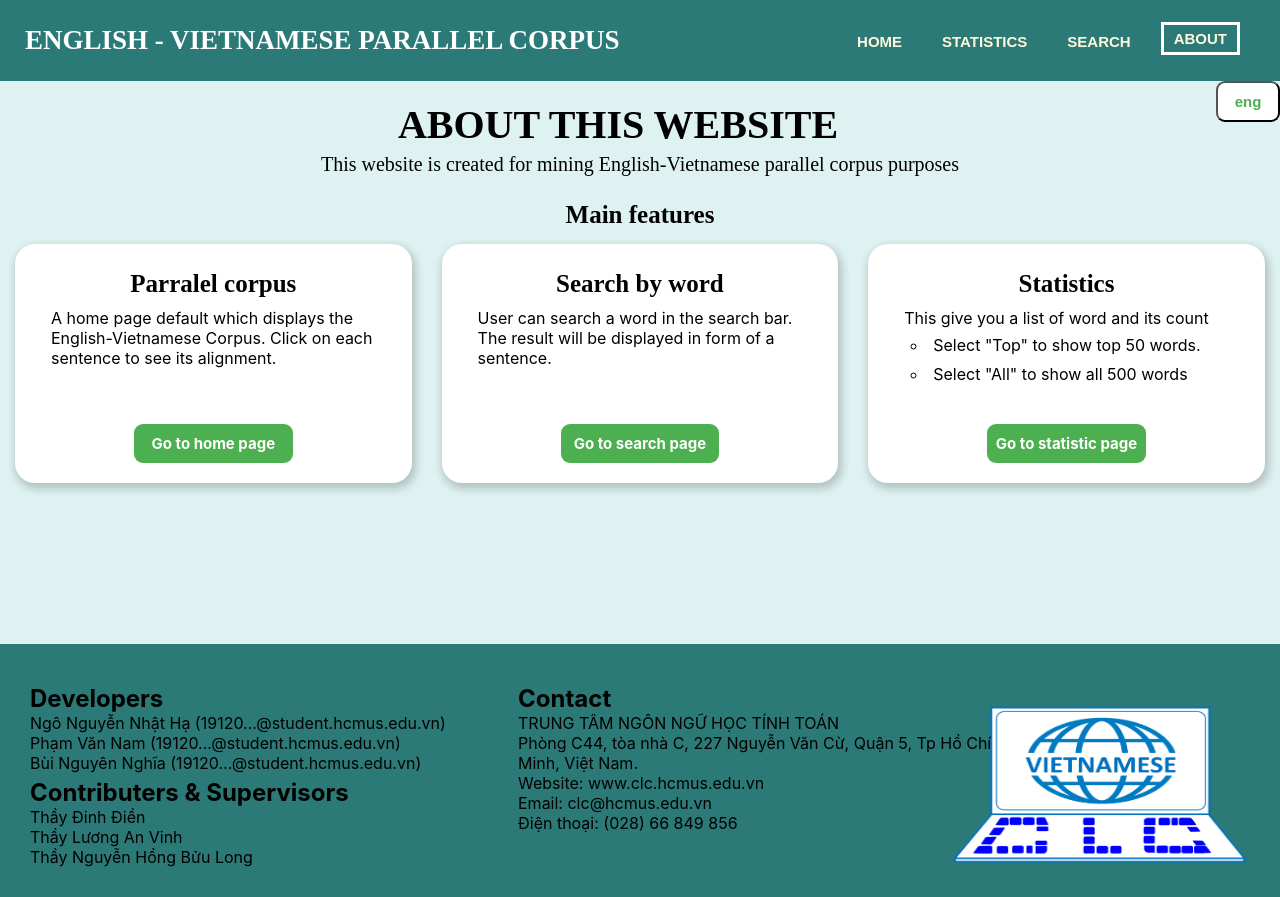
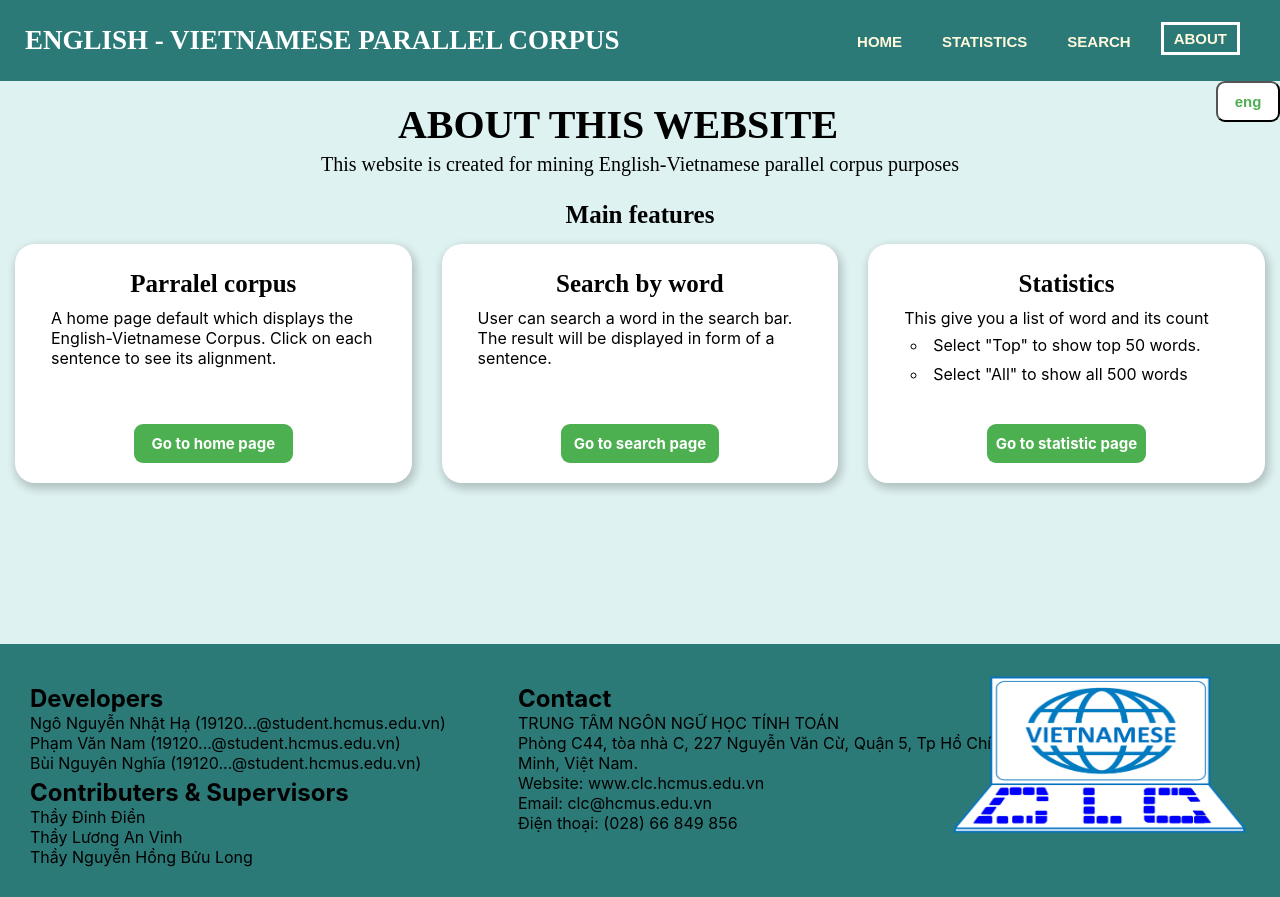
Before and after one commit to PhmNm/demo_web, a React (Create React App) app: page /about in a window 1280 px wide. Built offline with nearby package versions, Linux system fonts and the light colour scheme.

Commit message:
clean cmt

```diff
--- a/src/App.css
+++ b/src/App.css
@@ -95,11 +95,6 @@ h1 {
 }
 
 .logo-col {
-  margin-top: -185px;
-  /* margin-right: 1px; */
+  margin-top: -215px;
   float: right;
 }
-
-/* .nav-menu h1{
-  font-family: 'Times New Roman', Times, serif;
-} */
--- a/src/components/About/About.css
+++ b/src/components/About/About.css
@@ -102,7 +102,6 @@ html {
   margin: auto;
   position: sticky;
   top: 0px;
-  /* bottom: 0px; */
   right: 0px;
 }
 
--- a/src/components/About/About.jsx
+++ b/src/components/About/About.jsx
@@ -2,7 +2,6 @@ import { React, useState } from 'react';
 import AboutEng from './infos/AboutEng';
 import AboutVie from './infos/AboutVie';
 import './About.css';
-
 
 function Showlang({ lang }) {
     console.log(lang)
@@ -13,7 +12,6 @@ function Showlang({ lang }) {
         return <AboutVie />
     }
 }
-
 
 function About(props) {
     const [curLang, setLang] = useState('eng');
--- a/src/components/About/infos/AboutEng.jsx
+++ b/src/components/About/infos/AboutEng.jsx
@@ -1,9 +1,6 @@
 import React from 'react';
 import { Link } from 'react-router-dom';
 
-// About.propTypes = {
-
-// };
 
 function AboutEng(props) {
     return (
--- a/src/components/About/infos/AboutVie.jsx
+++ b/src/components/About/infos/AboutVie.jsx
@@ -1,9 +1,6 @@
 import React from 'react';
 import { Link } from 'react-router-dom';
 
-// About.propTypes = {
-
-// };
 
 function AboutVie(props) {
     return (
--- a/src/components/HomePage/HomePage.jsx
+++ b/src/components/HomePage/HomePage.jsx
@@ -32,12 +32,8 @@ function HomePage() {
     const itemsPerPage = 10;
     const [currentItems, setCurrentItems] = useState(null);
     const [pageCount, setPageCount] = useState(0);
-    // Here we use item offsets; we could also use page offsets
-    // following the API or data you're working with.
     const [itemOffset, setItemOffset] = useState(0);
-
     useEffect(() => {
-        // Fetch items from another resources.
         const endOffset = itemOffset + itemsPerPage;
         console.log(`Loading items from ${itemOffset} to ${endOffset}`);
         setCurrentItems(data.slice(itemOffset, endOffset));
@@ -48,7 +44,6 @@ function HomePage() {
         console.log(`User requested page number ${event.selected}, which is offset ${newOffset}`);
         setItemOffset(newOffset);
     };
-
     return (
         <div>
             <table className="home-table">
@@ -82,7 +77,6 @@ function HomePage() {
                         containerClassName="pagination"
                         activeClassName="active"
                         renderOnZeroPageCount={null}
-
                     />
                 </div>
             </table>
--- a/src/components/Statistics/Statistics.jsx
+++ b/src/components/Statistics/Statistics.jsx
@@ -108,7 +108,6 @@ function Statistic(props) {
 
                     <tbody className="stat-table-cont">
                         <MatchFilter values={FilterTerm} />
-
                     </tbody>
                 </table>
             </div>
--- a/src/index.js
+++ b/src/index.js
@@ -14,7 +14,4 @@ ReactDOM.render(
   document.getElementById('root')
 );
 
-// If you want to start measuring performance in your app, pass a function
-// to log results (for example: reportWebVitals(console.log))
-// or send to an analytics endpoint. Learn more: https://bit.ly/CRA-vitals
 reportWebVitals();
```
